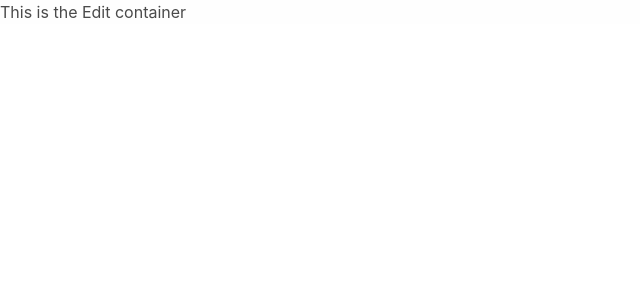
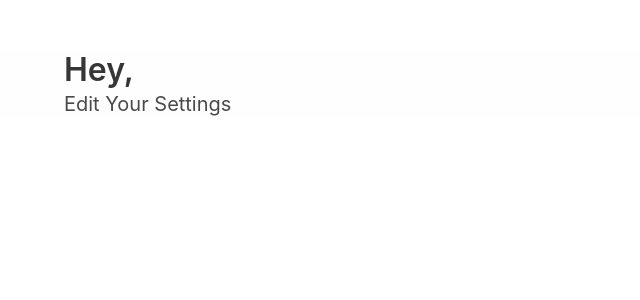
Before and after one commit to wukrit/newsme-frontend, a React (Create React App) app: page /edit in a window 1280 px wide. Shown: the top 300 px of the page, without its empty margins (0-640 px from the left). Built offline with nearby package versions, Linux system fonts and the light colour scheme.

Commit message:
Added newsfeed greeting, started edit container

```diff
--- a/src/Containers/Edit.js
+++ b/src/Containers/Edit.js
@@ -1,11 +1,23 @@
 import React from 'react'
+import { connect } from 'react-redux'
 
-function Edit() {
-    return (
-        <div>
-            This is the Edit container
-        </div>
-    )
+function Edit({ state, dispatch }) {
+  return (
+    <>
+      <nav className='navbar'></nav>
+      <div className='container is-widescreen'>
+        <h2 className='title'>Hey, {state.user ? state.user.name : null}</h2>
+        <p className='subtitle'>Edit Your Settings</p>
+      </div>
+    </>
+  )
 }
 
-export default Edit
+const mapStateToProps = state => ({ state: state.user })
+const mapDispatchToProps = dispatch => ({
+  dispatch
+})
+export default connect(
+  mapStateToProps,
+  mapDispatchToProps
+)(Edit)
--- a/src/Containers/Newsfeed.js
+++ b/src/Containers/Newsfeed.js
@@ -11,8 +11,7 @@ function Newsfeed({ state }) {
     <>
       <nav className='navbar'></nav>
       <div className='container is-widescreen'>
-        {/* Add welcome message for user here once we have namne */}
-        <h2 className='title'>Newsfeed {date()}</h2>
+        <h2 className='title'>{ state.user.name }'s Newsfeed {date()}</h2>
         <p className='subtitle'>Here are the top headlines from yesterday:</p>
         <Feed />
       </div>
```
